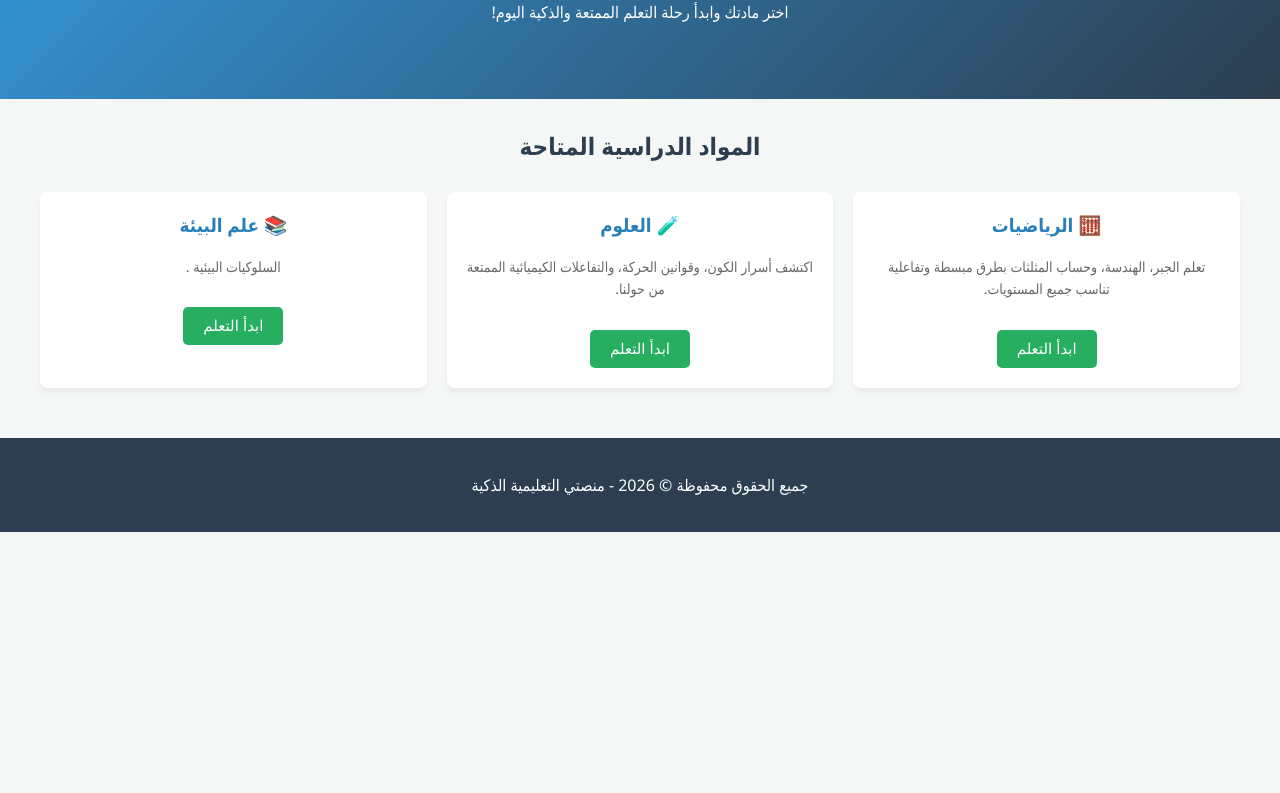
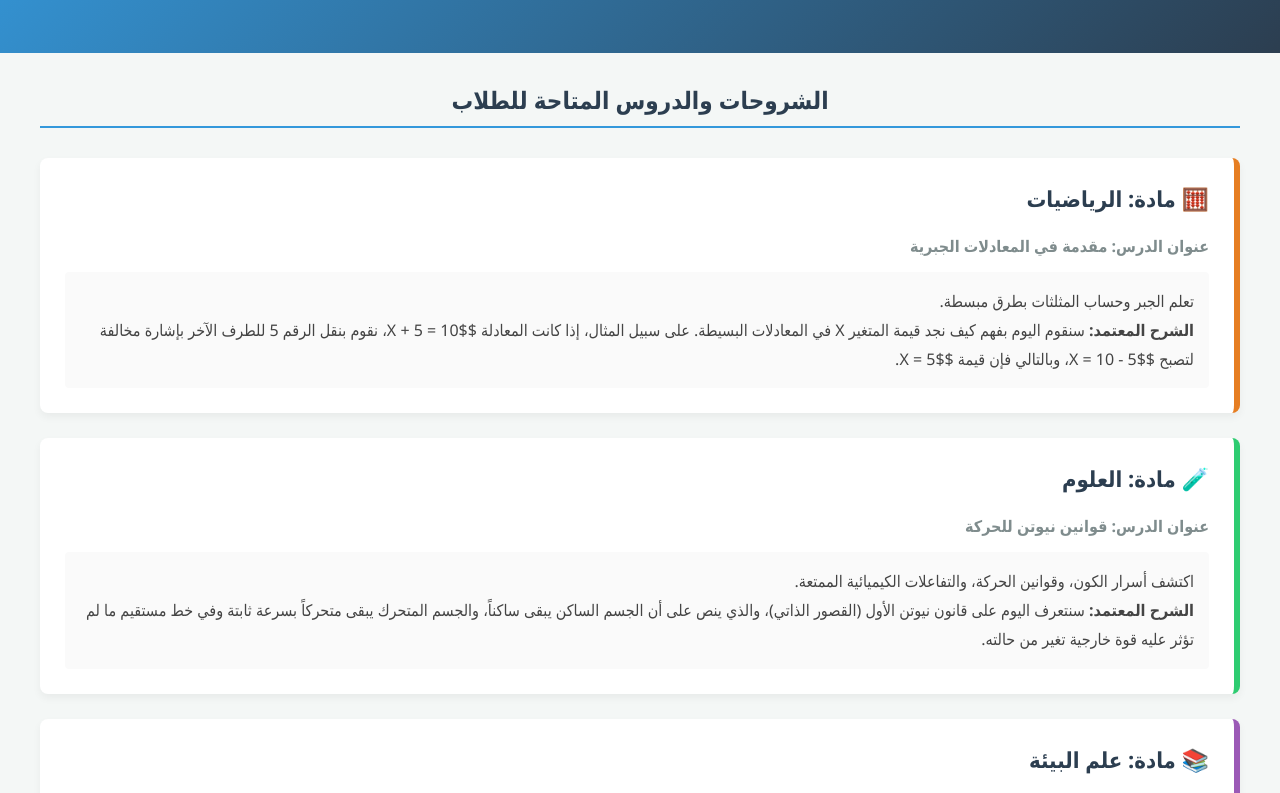
Before and after one commit to Osamahegazy1988/online-school, a plain HTML site: page index.html in a window 1280 px wide. Shown: the part 187-980 px from the top of the page. Before the commit the page ends 800 px from the top, so only its background shows below. Drawn offline with Linux system fonts and the light colour scheme.

Commit message:
Update index.html

```diff
--- a/index.html
+++ b/index.html
@@ -5,7 +5,6 @@
     <meta name="viewport" content="width=device-width, initial-scale=1.0">
     <title>منصتي التعليمية</title>
     <style>
-        /* إعدادات الخطوط والألوان العامة */
         body {
             font-family: 'Segoe UI', Tahoma, Geneva, Verdana, sans-serif;
             margin: 0;
@@ -14,7 +13,6 @@
             color: #333;
         }
 
-        /* شريط التنقل */
         header {
             background-color: #2c3e50;
             color: white;
@@ -30,31 +28,18 @@
             font-weight: bold;
         }
 
-        nav a {
-            color: white;
-            text-decoration: none;
-            margin-right: 15px;
-            font-size: 16px;
-        }
-
-        nav a:hover {
-            text-decoration: underline;
-        }
-
-        /* القسم الترحيبي */
         .hero {
             background: linear-gradient(135deg, #3498db, #2c3e50);
             color: white;
             text-align: center;
-            padding: 60px 20px;
+            padding: 40px 20px;
         }
 
         .hero h1 {
             margin: 0 0 10px 0;
-            font-size: 36px;
+            font-size: 32px;
         }
 
-        /* الحاوية الرئيسية للمواد */
         .container {
             max-width: 1200px;
             margin: 30px auto;
@@ -65,67 +50,53 @@
             text-align: center;
             margin-bottom: 30px;
             color: #2c3e50;
+            border-bottom: 2px solid #3498db;
+            padding-bottom: 10px;
         }
 
-        .courses-grid {
-            display: grid;
-            grid-template-columns: repeat(auto-fit, minmax(280px, 1fr));
-            gap: 20px;
+        /* حاوية الدروس المعروضة دائماً */
+        .lessons-container {
+            display: flex;
+            flex-direction: column;
+            gap: 25px;
+            margin-top: 20px;
         }
 
-        /* بطاقة المادة */
-        .course-card {
+        /* صندوق الدرس الشامل */
+        .lesson-box {
             background: white;
             border-radius: 8px;
-            box-shadow: 0 4px 6px rgba(0,0,0,0.05);
-            padding: 20px;
-            text-align: center;
-            transition: transform 0.3s;
+            box-shadow: 0 4px 8px rgba(0,0,0,0.05);
+            padding: 25px;
+            border-right: 6px solid #3498db;
         }
 
-        .course-card:hover {
-            transform: translateY(-5px);
+        /* ألوان مخصصة لكل مادة للتمييز */
+        .math-box { border-right-color: #e67e22; }
+        .science-box { border-right-color: #2ecc71; }
+        .env-box { border-right-color: #9b59b6; }
+
+        .lesson-box h3 {
+            margin-top: 0;
+            color: #2c3e50;
+            font-size: 22px;
         }
 
-        .course-card h3 {
-            color: #2980b9;
-            margin-top: 0;
+        .lesson-box h4 {
+            color: #7f8c8d;
+            margin: 5px 0 15px 0;
+            font-size: 16px;
         }
 
-        .course-card p {
-            color: #666;
-            font-size: 14px;
-            line-height: 1.6;
+        .lesson-content {
+            font-size: 16px;
+            line-height: 1.8;
+            color: #444;
+            background-color: #fafafa;
+            padding: 15px;
+            border-radius: 4px;
         }
 
-        .btn {
-            display: inline-block;
-            background-color: #27ae60;
-            color: white;
-            padding: 10px 20px;
-            text-decoration: none;
-            border-radius: 5px;
-            margin-top: 15px;
-            cursor: pointer;
-            border: none;
-            font-size: 15px;
-        }
-
-        .btn:hover {
-            background-color: #219653;
-        }
-
-        /* نافذة عرض الشرح التفاعلية */
-        .lesson-viewer {
-            background: white;
-            padding: 30px;
-            border-radius: 8px;
-            margin-top: 40px;
-            box-shadow: 0 4px 6px rgba(0,0,0,0.05);
-            display: none; /* مخفي افتراضياً ويظهر عند الضغط على مادة */
-        }
-
-        /* تذييل الصفحة */
         footer {
             text-align: center;
             padding: 20px;
@@ -137,80 +108,56 @@
 </head>
 <body>
 
-    <!-- شريط التنقل -->
     <header>
         <div class="logo">🎯 منصتي التعليمية</div>
-        <nav>
-            <a href="#">الرئيسية</a>
-            <a href="#">المواد</a>
-            <a href="#">عن المنصة</a>
-        </nav>
     </header>
 
-    <!-- القسم الترحيبي -->
     <div class="hero">
         <h1>مرحباً بك في عالم المعرفة الرقمي</h1>
-        <p>اختر مادتك وابدأ رحلة التعلم الممتعة والذكية اليوم!</p>
+        <p>تصفح الدروس والمواد الدراسية المشروحة بالأسفل مباشرة!</p>
     </div>
 
-    <!-- المحتوى الرئيسي -->
     <div class="container">
-        <h2 class="section-title">المواد الدراسية المتاحة</h2>
+        <h2 class="section-title">الشروحات والدروس المتاحة للطلاب</h2>
 
-        <div class="courses-grid">
+        <div class="lessons-container">
+
             <!-- مادة الرياضيات -->
-            <div class="course-card">
-                <h3>🧮 الرياضيات</h3>
-                <p>تعلم الجبر، الهندسة، وحساب المثلثات بطرق مبسطة وتفاعلية تناسب جميع المستويات.</p>
-                <button class="btn" onclick="showLesson(الرياضيات', 'درس اليوم:    X في المعادلات البسيطة.')">ابدأ التعلم</button>
+            <div class="lesson-box math-box">
+                <h3>🧮 مادة: الرياضيات</h3>
+                <h4>عنوان الدرس: مقدمة في المعادلات الجبرية</h4>
+                <div class="lesson-content">
+                    تعلم الجبر وحساب المثلثات بطرق مبسطة. <br>
+                    <strong>الشرح المعتمد:</strong> سنقوم اليوم بفهم كيف نجد قيمة المتغير X في المعادلات البسيطة. على سبيل المثال، إذا كانت المعادلة $X + 5 = 10$، نقوم بنقل الرقم 5 للطرف الآخر بإشارة مخالفة لتصبح $X = 10 - 5$، وبالتالي فإن قيمة $X = 5$.
+                </div>
             </div>
 
             <!-- مادة العلوم -->
-            <div class="course-card">
-                <h3>🧪 العلوم  </h3>
-                <p>اكتشف أسرار الكون، وقوانين الحركة، والتفاعلات الكيميائية الممتعة من حولنا.</p>
-                <button class="btn" onclick="showLesson('العلوم والفيزياء', 'درس اليوم: قوانين نيوتن للحركة. سنتعرف على القانون الأول (القصور الذاتي) وتطبيقاته في حياتنا اليومية.')">ابدأ التعلم</button>
+            <div class="lesson-box science-box">
+                <h3>🧪 مادة: العلوم</h3>
+                <h4>عنوان الدرس: قوانين نيوتن للحركة</h4>
+                <div class="lesson-content">
+                    اكتشف أسرار الكون، وقوانين الحركة، والتفاعلات الكيميائية الممتعة. <br>
+                    <strong>الشرح المعتمد:</strong> سنتعرف اليوم على قانون نيوتن الأول (القصور الذاتي)، والذي ينص على أن الجسم الساكن يبقى ساكناً، والجسم المتحرك يبقى متحركاً بسرعة ثابتة وفي خط مستقيم ما لم تؤثر عليه قوة خارجية تغير من حالته.
+                </div>
             </div>
 
-            <!-- مادة   الأحياء وعلم البيئة -->
-            <div class="course-card">
-                <h3>📚   علم البيئة </h3>
-                <p>السلوكيات البيئية .</p>
-                <button class="btn" onclick="showLesson('علم البيئة ''درس اليوم: السلوكيات البيئية  .')">ابدأ التعلم</button>
+            <!-- مادة علم البيئة -->
+            <div class="lesson-box env-box">
+                <h3>📚 مادة: علم البيئة</h3>
+                <h4>عنوان الدرس: السلوكيات البيئية وأنواعها</h4>
+                <div class="lesson-content">
+                    دراسة تفاعل الكائنات الحية مع بيئاتها المحيطة. <br>
+                    <strong>الشرح المعتمد:</strong> نتعلم في هذا الدرس كيف تؤثر السلوكيات البيئية على استمرار الحياة، وندرس العلاقات المتبادلة مثل التكافل، التعايش، والتنافس بين الكائنات الحية داخل النظام البيئي لضمان التوازن الطبيعي.
+                </div>
             </div>
-        </div>
 
-        <!-- منطقة عرض الشرح التفاعلي -->
-        <div class="lesson-viewer" id="lessonViewer">
-            <h2 id="lessonTitle" style="color: #2c3e50;"></h2>
-            <hr>
-            <p id="lessonContent" style="font-size: 18px; line-height: 1.8; color: #444;"></p>
-            <button class="btn" style="background-color: #e74c3c;" onclick="hideLesson()">إغلاق الدرس</button>
         </div>
     </div>
 
-    <!-- تذييل الصفحة -->
     <footer>
         <p>جميع الحقوق محفوظة © 2026 - منصتي التعليمية الذكية</p>
     </footer>
 
-    <!-- نظام التشغيل التفاعلي بجافاسكريبت -->
-    <script>
-        function showLesson(courseName, content) {
-            // إظهار منطقة الشرح وتحديث بياناتها
-            const viewer = document.getElementById('lessonViewer');
-            document.getElementById('lessonTitle').innerText = 'شرح مادة: ' + courseName;
-            document.getElementById('lessonContent').innerText = content;
-
-            viewer.style.display = 'block';
-            // الانتقال التلقائي لمكان الشرح ليراه الطالب
-            viewer.scrollIntoView({ behavior: 'smooth' });
-        }
-
-        function hideLesson() {
-            // إخفاء منطقة الشرح
-            document.getElementById('lessonViewer').style.display = 'none';
-        }
-    </script>
 </body>
 </html>
```
